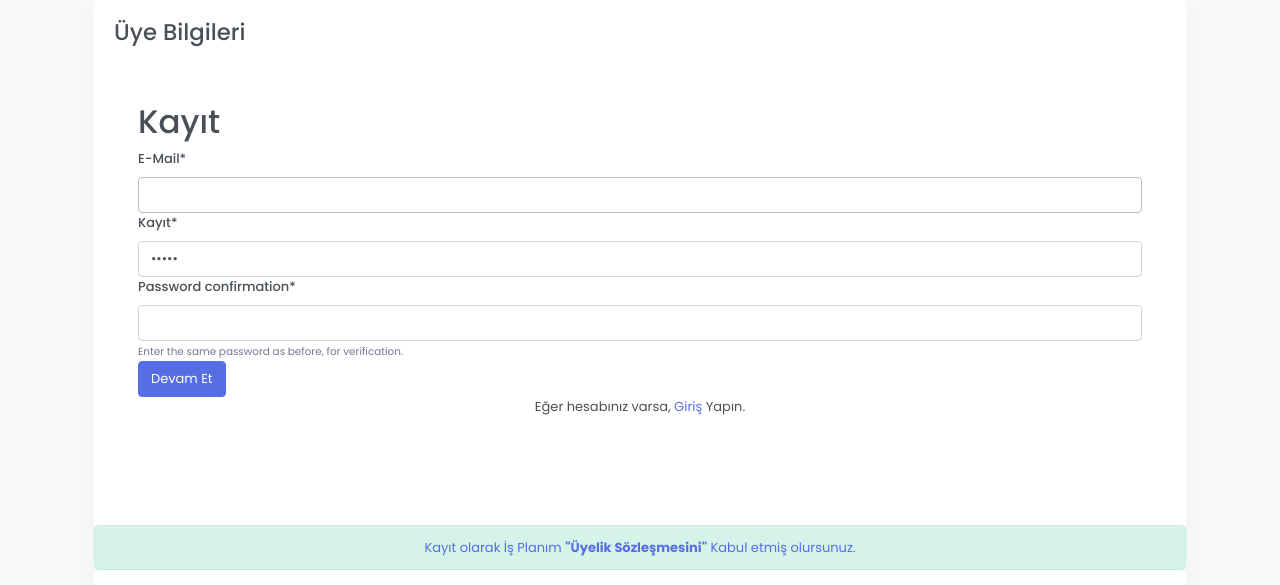
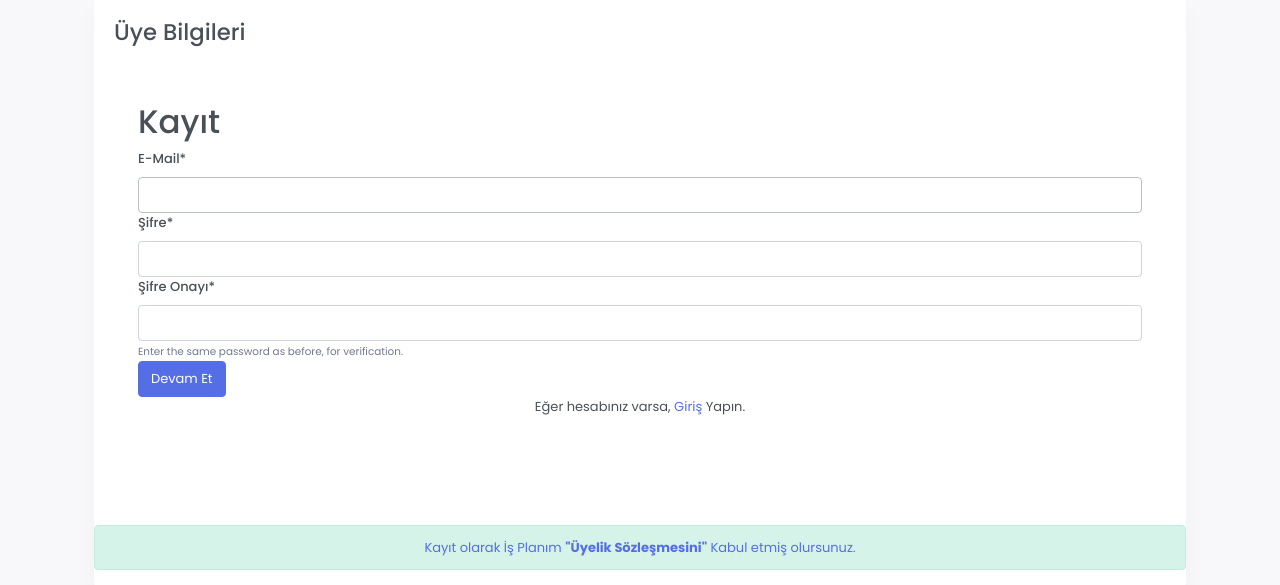
Before and after one commit to ef777/isplan, a Django app: page /kayitol/ in a window 1280 px wide. Shown: the part 97-682 px from the top of the page. Run offline with Django 4.2, Linux system fonts and the light colour scheme; some libraries are stand-ins or nearby versions.

Commit message:
destek36

```diff
--- a/is/templates/pages/kayitol.html
+++ b/is/templates/pages/kayitol.html
@@ -51,9 +51,11 @@ function getElementByXpath(path) {
   return document.evaluate(path, document, null, XPathResult.FIRST_ORDERED_NODE_TYPE, null).singleNodeValue;
 }
 
-getElementByXpath("//html/body/div/div[1]/div/div/div[1]/div/div[1]/div/section/div/form/div[2]/label/text()").textContent = "Kayıt";
-		//$("").text("Şifre");
-		$('#id_password1').val("Şifre");
+getElementByXpath("//html/body/div/div[1]/div/div/div[1]/div/div[1]/div/section/div/form/div[2]/label/text()").textContent = "Şifre";
+
+getElementByXpath("//html/body/div/div[1]/div/div/div[1]/div/div[1]/div/section/div/form/div[3]/label/text()").textContent = "Şifre Onayı";
+
+//$("").text("Şifre");
 		function removeElement(id) {
 		var elem = document.getElementById(id);
 		return elem.parentNode.removeChild(elem);
```
